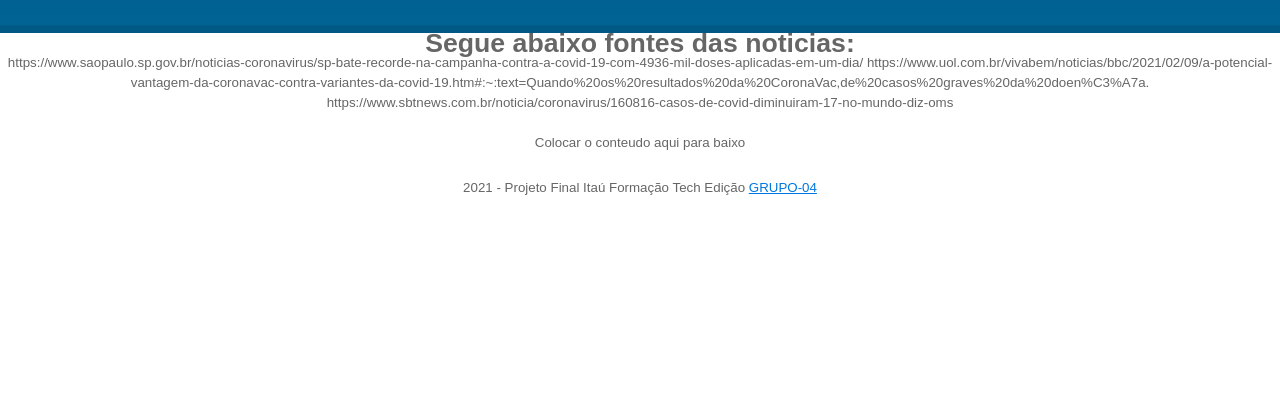
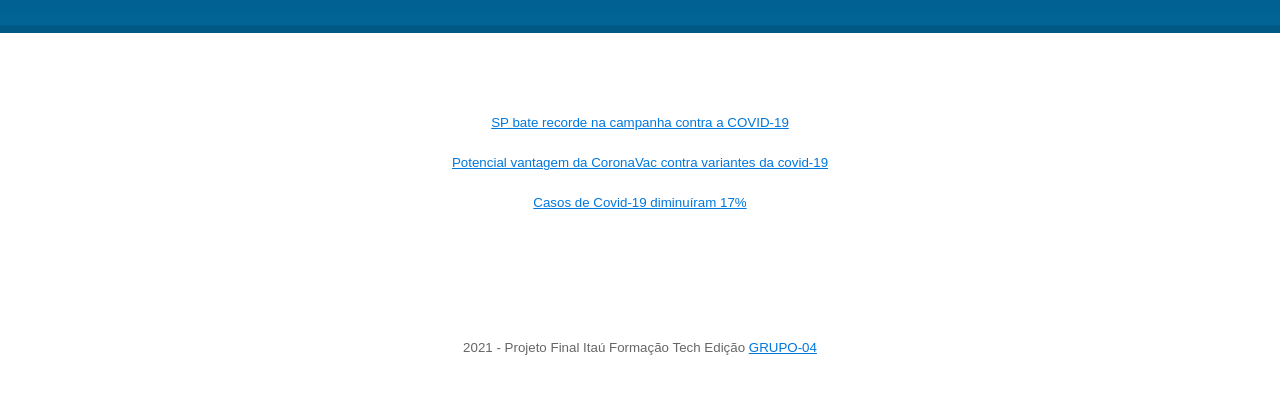
Before and after one commit to acougueiro/grupo4, a plain HTML site: page saibamais.html in a window 1280 px wide. Shown: the part 100-494 px from the top of the page. Drawn offline with Linux system fonts and the light colour scheme.

Commit message:
Update saibamais.html

```diff
--- a/saibamais.html
+++ b/saibamais.html
@@ -26,16 +26,31 @@
     </div>
 
     <div id="content">
-    <h1>Segue abaixo fontes das noticias:</h1>
-    https://www.saopaulo.sp.gov.br/noticias-coronavirus/sp-bate-recorde-na-campanha-contra-a-covid-19-com-4936-mil-doses-aplicadas-em-um-dia/
-
-    https://www.uol.com.br/vivabem/noticias/bbc/2021/02/09/a-potencial-vantagem-da-coronavac-contra-variantes-da-covid-19.htm#:~:text=Quando%20os%20resultados%20da%20CoronaVac,de%20casos%20graves%20da%20doen%C3%A7a.
-
-    https://www.sbtnews.com.br/noticia/coronavirus/160816-casos-de-covid-diminuiram-17-no-mundo-diz-oms
 
 
-      <br> <br>
-      <center> Colocar o conteudo aqui para baixo
+
+
+
+
+      <center>
+      <br> <br> <br> <br>
+
+        <a target="_blank" href="https://www.saopaulo.sp.gov.br/noticias-coronavirus/sp-bate-recorde-na-campanha-contra-a-covid-19-com-4936-mil-doses-aplicadas-em-um-dia/">SP bate recorde na campanha contra a COVID-19</a>
+        <br> <br>
+
+
+        <a target="_blank" href="https://www.uol.com.br/vivabem/noticias/bbc/2021/02/09/a-potencial-vantagem-da-coronavac-contra-variantes-da-covid-19.htm#:~:text=Quando%20os%20resultados%20da%20CoronaVac,de%20casos%20graves%20da%20doen%C3%A7a.">Potencial vantagem da CoronaVac contra variantes da covid-19</a>
+        <br> <br>
+
+
+        <a target="_blank" href="https://www.sbtnews.com.br/noticia/coronavirus/160816-casos-de-covid-diminuiram-17-no-mundo-diz-oms/">Casos de Covid-19 diminuíram 17%</a>
+        <br> <br>
+        <br> <br>
+        <br> <br>
+
+
+
+
 
 
 
```
